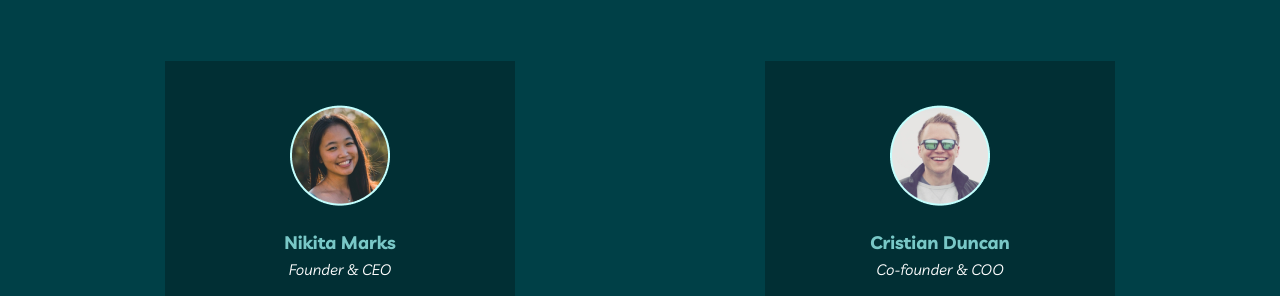
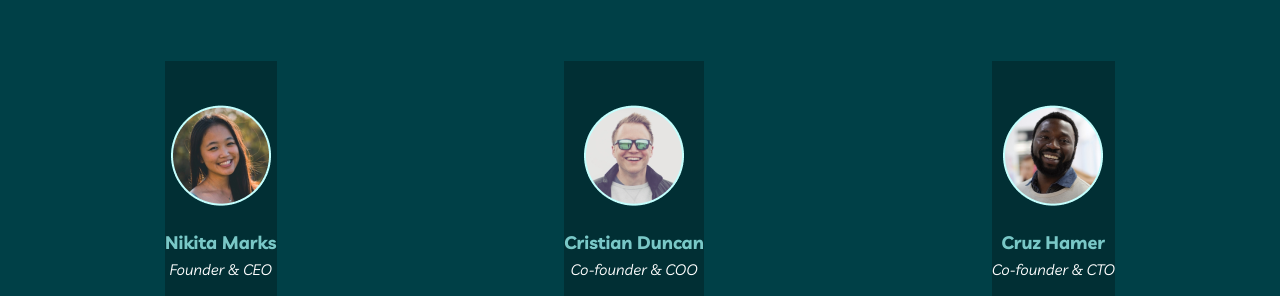
Before and after one commit to navfal2010/Myteam, a plain HTML site: page index.html in a window 1280 px wide. Shown: the part 600-896 px from the top of the page. Drawn offline with Linux system fonts and the light colour scheme.

Commit message:
card change

```diff
--- a/style.css
+++ b/style.css
@@ -126,7 +126,7 @@
 }
 
 .wrapper_cards__card {
-    width: 350px;
+    width: 33,33%;
     height: 275px;
     padding-top: 44px;
     background-color: var(--bgThird);
```
